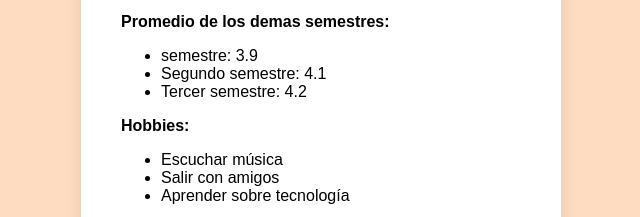
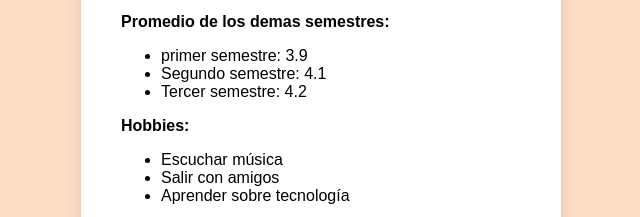
Before and after one commit to charliieee777/Firstwork, a plain HTML site: page index.html in a window 1280 px wide. Shown: the part 216-433 px from the top of the page, 319-959 px from the left. Drawn offline with Linux system fonts and the light colour scheme.

Commit message:
cambio en error del codigo

```diff
--- a/index.html
+++ b/index.html
@@ -48,7 +48,7 @@
     <p><strong>Promedio acutal:</strong> 4.1</p>
     <p><strong>Promedio de los demas semestres:</strong></p>
     <ul>
-        <li>semestre: 3.9</li>
+        <li>primer semestre: 3.9</li>
         <li>Segundo semestre: 4.1</li>
         <li>Tercer semestre: 4.2</li>
     </ul>
```
